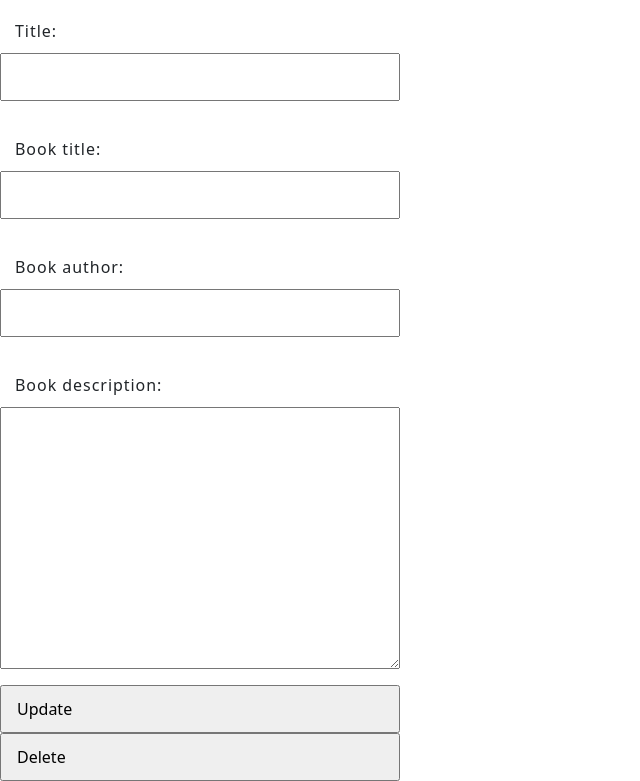
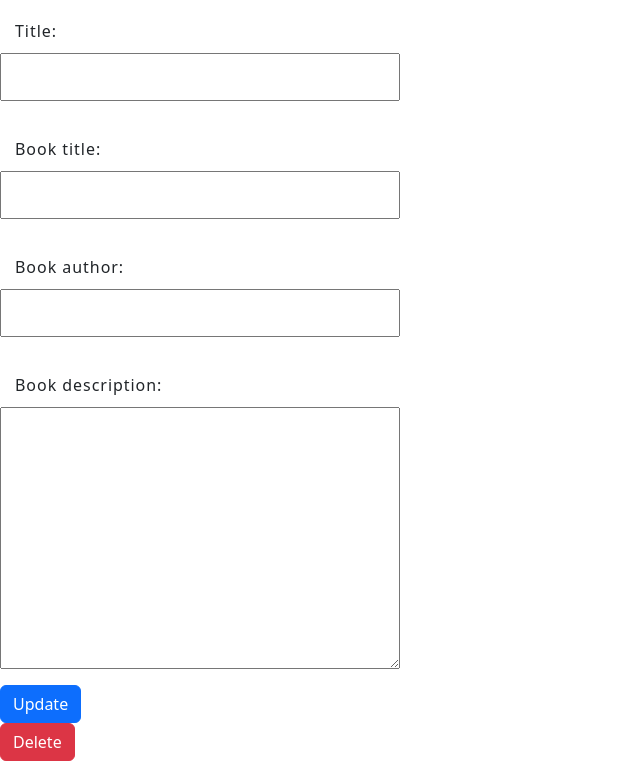
Before and after one commit to LinnSilver/scifi-book-club-pj4, a Django app: template templates/update_book.html in a window 1280 px wide. Shown: the part 303-1084 px from the top of the page, without its empty margins (0-640 px from the left). Run offline with Django 3.2, Linux system fonts and the light colour scheme; the template is opened without the code that fills it: values that come from a table or form of the project are taken from there, others are empty; some libraries are stand-ins or nearby versions; some web fonts are replaced.

Commit message:
Updates buttons

```diff
--- a/templates/book_detail.html
+++ b/templates/book_detail.html
@@ -20,7 +20,6 @@
         <form id="comment-form" method="post" action="{% url 'add_comment' book_id=book.id %}">
           {% csrf_token %}
           {{ form.as_p }}
-
           <button type="submit" class="btn btn-primary">Submit</button>
         </form>
 
--- a/templates/manager.html
+++ b/templates/manager.html
@@ -12,7 +12,7 @@
       <form method="POST" action="{% url 'manager' %}">
         {% csrf_token %}
         {{ form.as_p }}
-        <input type="submit" value="Create Book">
+        <button type="submit" value="Create Book" class="btn btn-primary">Create Book</button>
       </form>
 
       <!-- List all books -->
--- a/templates/update_book.html
+++ b/templates/update_book.html
@@ -6,13 +6,13 @@
 <form method="POST" action="{% url 'update_book' book.id %}">
   {% csrf_token %}
   {{ form.as_p }}
-  <input type="submit" value="Update">
+  <button type="submit" class="btn btn-primary">Update</button>
 </form>
 
 <!-- Delete book form -->
 <form method="POST" action="{% url 'delete_book' book.id %}">
   {% csrf_token %}
-  <input type="submit" value="Delete">
+  <button type="submit" class="btn btn-danger">Delete</button>
 </form>
 
 {% endblock %}
```
